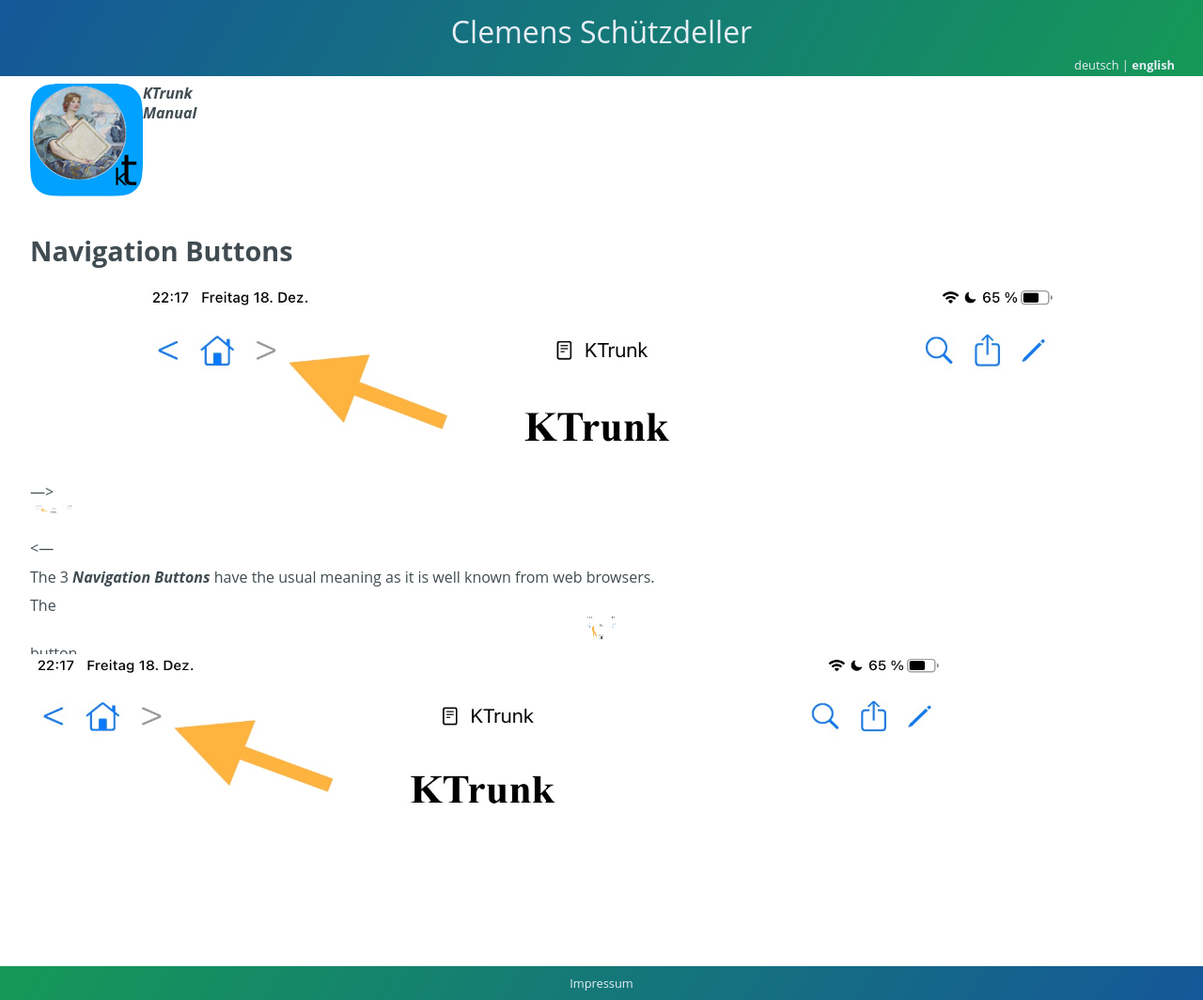
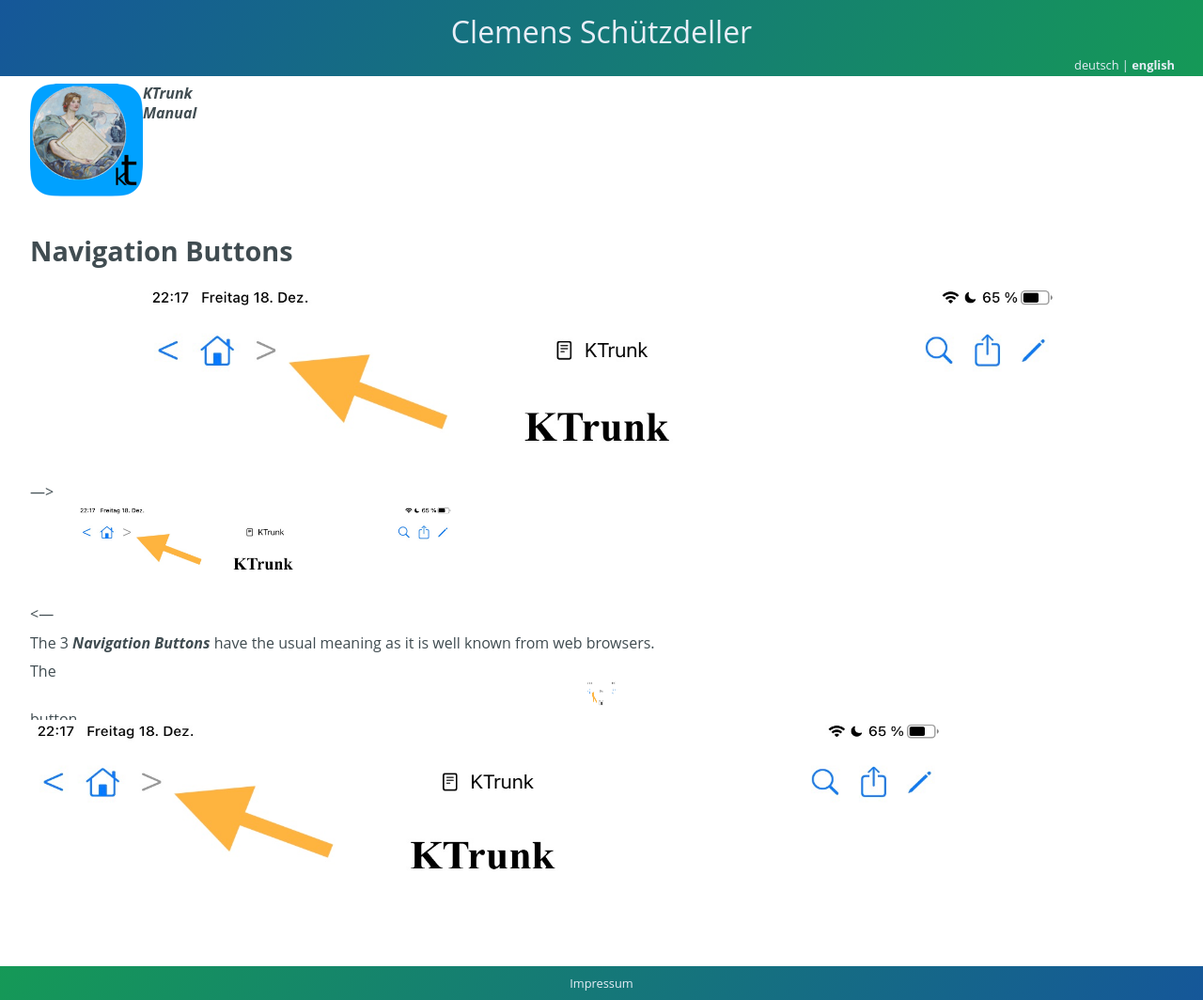
Before and after one commit to cs-LA/home, a Jekyll site: the page built from KTrunk/Manual/NavigationButtons.md, in a window 1280 px wide. Shown: the whole page at 94% size. Built offline with Jekyll 4.4.1, drawn with Linux system fonts in a browser that asks for light colours; our own code applies the rules of GitHub Pages for plain Markdown files.

Commit message:
Update NavigationButtons.md

```diff
--- a/KTrunk/Manual/NavigationButtons.md
+++ b/KTrunk/Manual/NavigationButtons.md
@@ -14,7 +14,7 @@
 
 
 --->
-<div style="width: 50px; height: 30px; overflow: hidden">
+<div style="width: 500px; height: 100px; overflow: hidden">
 
   <img src="NavigationButtons.png">
 
```
